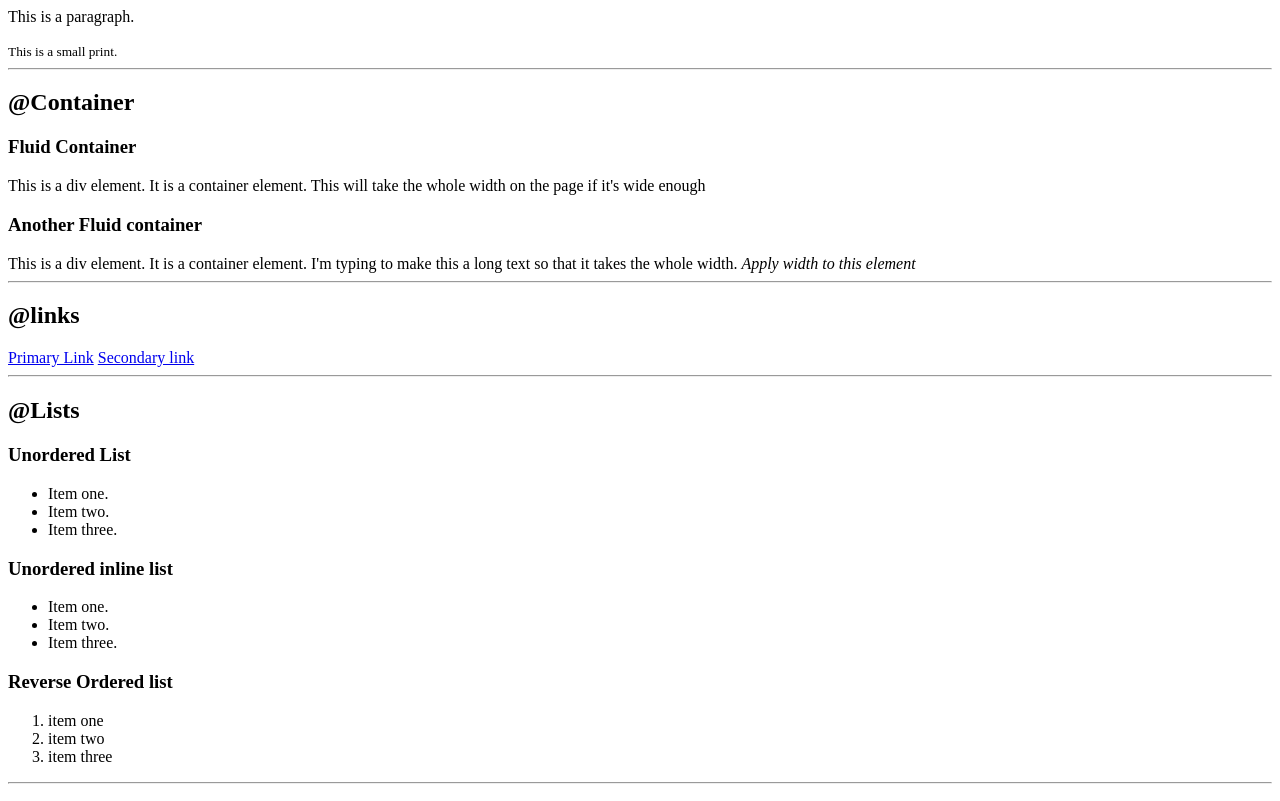
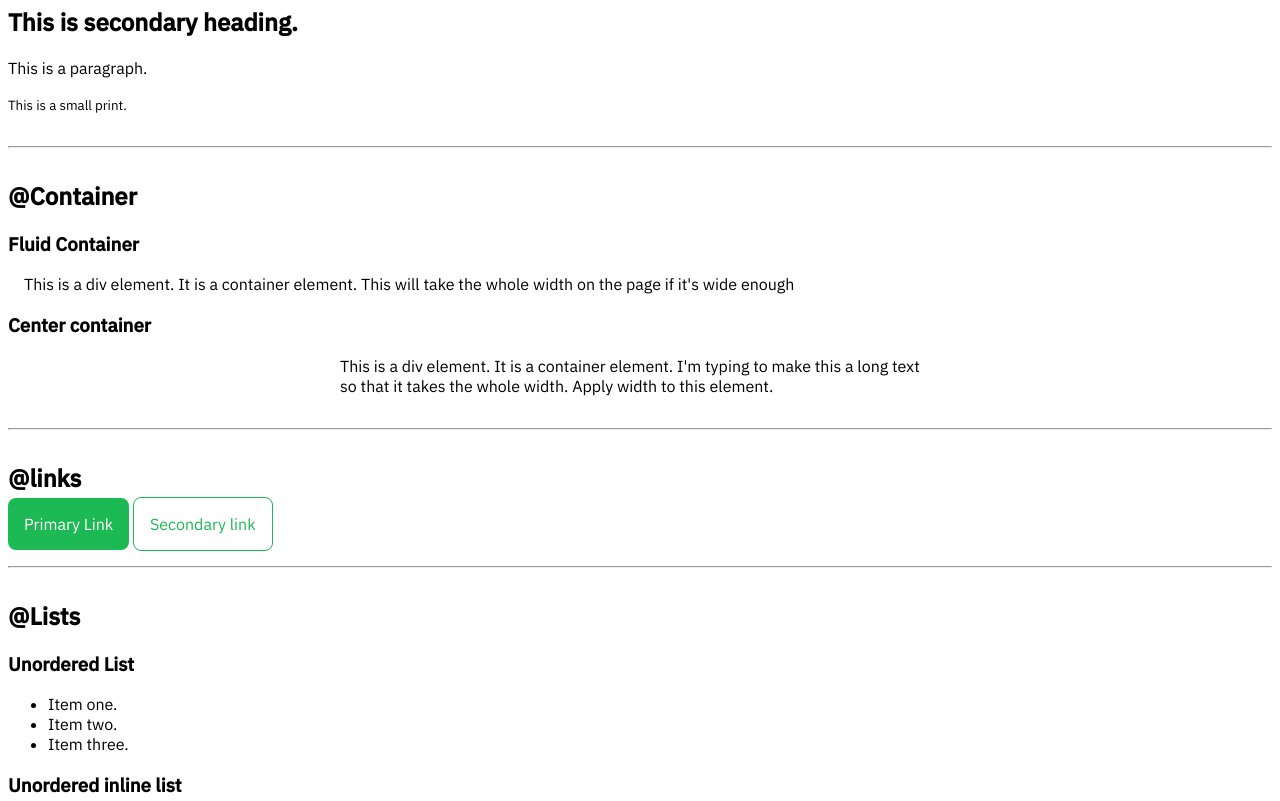
Before and after one commit to Manvendra5/manvendrasingh-site, a plain HTML site: page index.html in a window 1280 px wide. Shown: the part 282-1083 px from the top of the page. Drawn offline with Linux system fonts and the light colour scheme.

Commit message:
CSS selectors

```diff
--- a/index.html
+++ b/index.html
@@ -4,6 +4,7 @@
     <meta charset="UTF-8" />
     <meta name="viewport" content="width=device-width, initial-scale=1.0" />
     <title>manvendrasingh</title>
+    <link rel="stylesheet" href="style.css" />
   </head>
   <body>
     <h1>Manvendra's Component Library</h1>
@@ -23,22 +24,21 @@
     <h2>@Container</h2>
 
     <h3>Fluid Container</h3>
-    <div>
+    <div class="container">
       This is a div element. It is a container element. This will take the whole
       width on the page if it's wide enough
     </div>
 
-    <h3>Another Fluid container</h3>
-    <div>
+    <h3>Center container</h3>
+    <div class="container container-center">
       This is a div element. It is a container element. I'm typing to make this
-      a long text so that it takes the whole width.
-      <i>Apply width to this element</i>
+      a long text so that it takes the whole width. Apply width to this element.
     </div>
     <hr />
 
     <h2>@links</h2>
-    <a href="/">Primary Link</a>
-    <a href="/">Secondary link</a>
+    <a class="link link-primary" href="/">Primary Link</a>
+    <a class="link link-secondary" href="/">Secondary link</a>
     <hr />
 
     <h2>@Lists</h2>
```
